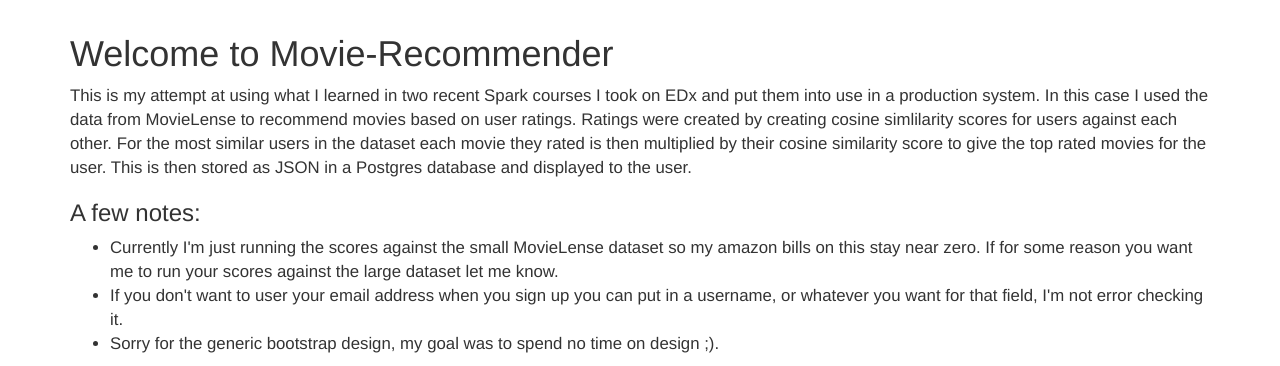
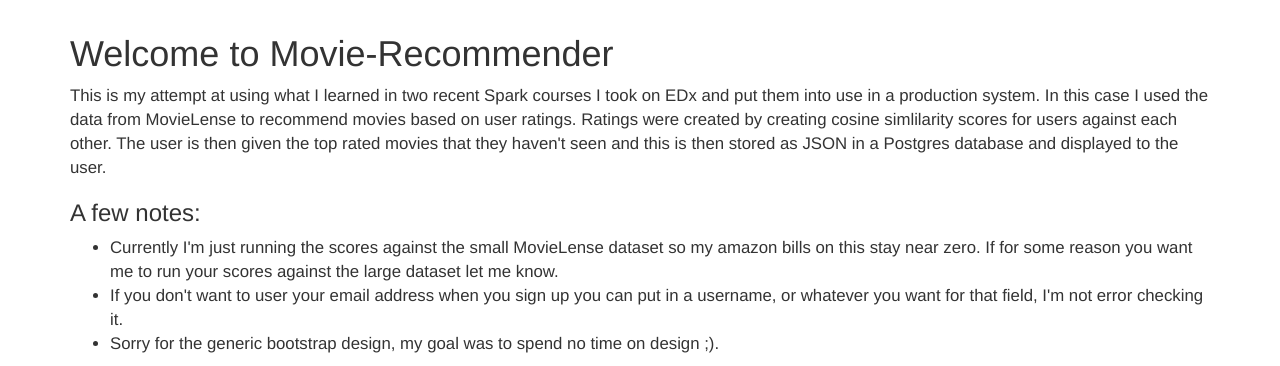
Before and after one commit to camlinke/movie-recommender, a Flask app: page / in a window 1280 px wide. Shown: the part 51-417 px from the top of the page. Run offline with Flask 2, Linux system fonts and the light colour scheme; some libraries are stand-ins or nearby versions.

Commit message:
updated homepage

```diff
--- a/app/templates/home.html
+++ b/app/templates/home.html
@@ -5,7 +5,7 @@
             <div class="col-md-12">
                 <h1>Welcome to Movie-Recommender</h1>
                 <p>
-                    This is my attempt at using what I learned in two recent Spark courses I took on EDx and put them into use in a production system. In this case I used the data from MovieLense to recommend movies based on user ratings. Ratings were created by creating cosine simlilarity scores for users against each other. For the most similar users in the dataset each movie they rated is then multiplied by their cosine similarity score to give the top rated movies for the user. This is then stored as JSON in a Postgres database and displayed to the user.
+                    This is my attempt at using what I learned in two recent Spark courses I took on EDx and put them into use in a production system. In this case I used the data from MovieLense to recommend movies based on user ratings. Ratings were created by creating cosine simlilarity scores for users against each other. The user is then given the top rated movies that they haven't seen and this is then stored as JSON in a Postgres database and displayed to the user.
                 </p>
                 <h3>A few notes:</h3>
                 <ul>
```
Also changed, not shown: app/static/css/styles.css (line endings or trailing spaces).
